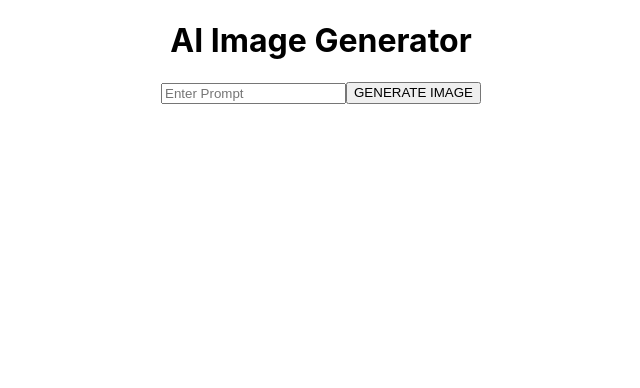
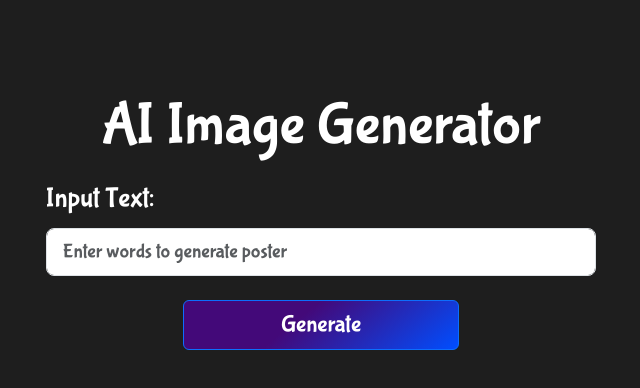
Before and after one commit to Agnes-Kalunda/AI-Image-Generator, a React (Create React App) app: page / in a window 1280 px wide. Shown: the top 388 px of the page, without its empty margins (319-959 px from the left). Built offline with nearby package versions, Linux system fonts and the light colour scheme; no server answers.

Commit message:
refactored

```diff
--- a/package.json
+++ b/package.json
@@ -6,8 +6,13 @@
     "@testing-library/jest-dom": "^5.16.5",
     "@testing-library/react": "^13.4.0",
     "@testing-library/user-event": "^13.5.0",
+    "bootstrap": "^5.3.0",
+    "file-saver": "^2.0.5",
+    "html2canvas": "^1.4.1",
+    "http-proxy-middleware": "^2.0.6",
     "openai": "^3.3.0",
     "react": "^18.2.0",
+    "react-bootstrap": "^2.8.0",
     "react-dom": "^18.2.0",
     "react-scripts": "5.0.1",
     "web-vitals": "^2.1.4"
--- a/src/App.css
+++ b/src/App.css
@@ -1,62 +1,17 @@
+@import url('https://fonts.googleapis.com/css2?family=Bubblegum+Sans&display=swap');
+
 .App {
-  text-align: center;
-
+    background-color: #1E1E1E;
+    min-height: 100vh;
+    color: #ffffff;
+    font-family: 'Bubblegum Sans', cursive;
+    padding: 7%;
 }
-
-.prompt {
-  display: flex;
-  justify-content: center;
-  height: 5%;
-
+h1{
+    font-size: 60px;
 }
-
-/* .button {
-  margin-top: 7em ;
-  width: 5%;
-  height : 5%
+.submit{
+    background: rgb(67,9,121);
+    background: linear-gradient(141deg, rgba(67,9,121,1) 41%, rgba(0,78,255,1) 100%);
+    font-size: x-large;
 }
-
-.prompt2 {
-  margin-top:.7em;
-  width: 5%;
-  height: 5%;
-} */
-
-#inputBox{
-  border: solid black 1
-}
-
-.App-logo {
-  height: 40vmin;
-  pointer-events: none;
-}
-
-@media (prefers-reduced-motion: no-preference) {
-  .App-logo {
-    animation: App-logo-spin infinite 20s linear;
-  }
-}
-
-.App-header {
-  background-color: #282c34;
-  min-height: 100vh;
-  display: flex;
-  flex-direction: column;
-  align-items: center;
-  justify-content: center;
-  font-size: calc(10px + 2vmin);
-  color: white;
-}
-
-.App-link {
-  color: #61dafb;
-}
-
-@keyframes App-logo-spin {
-  from {
-    transform: rotate(0deg);
-  }
-  to {
-    transform: rotate(360deg);
-  }
-}
--- a/src/App.js
+++ b/src/App.js
@@ -1,73 +1,13 @@
-import { useState } from 'react';
 import './App.css';
-import { Configuration, OpenAIApi } from "openai";
+import ContentGenerator from './components/ContentGenerator';
 
-const ApiKey = process.env.REACT_APP_API_KEY; // Importing the API key
-
-const configuration = new Configuration({
-  apikey: ApiKey,
-});
-
-const openai = new OpenAIApi(configuration);
 
 function App() {
-  const [image, setImage] = useState(
-    ""
-  );
-
-  const [isLoading, setIsLoading] = useState(false);
-  const [prompt, setPrompt] = useState("");
-
-
-
-  async function fetchImage(){
-    try{
-      setIsLoading(true);
-      const response = await openai.createImage({
-        prompt: prompt,
-        n: 1,
-        size: "512*512",
-      })
-
-      setImage(response.data.data[0].url);
-      setIsLoading(false);
-
-    } catch(e) {
-      setIsLoading(false);
-      console.log(e);
-    }
-  }
-
-
-
-
   return (
     <div className="App">
-      <h1>AI Image Generator</h1>
-
-      <div className='prompt'>
-      <div className='prompt2'>
-        <input
-          onChange={(e) => setPrompt(e.target.value)}
-          placeholder='Enter Prompt'/>
-      </div>
-      <button onClick={fetchImage}>GENERATE IMAGE</button>
-
-        </div>
-
-     <div>
-      {isLoading ? (
-        <>
-        <p>Image Loading .....</p>
-        <p>Please Wait.</p>
-        </>
-      ):
-      <img src={image}/>
-      }
-
-      </div>
+      <h1 className='mb-3 text-center'>AI Image Generator</h1>
+      <ContentGenerator/>
     </div>
   );
 }
-
 export default App;
--- /dev/null
+++ b/src/api/generateContent.js
@@ -0,0 +1,115 @@
+const API_KEY = process.env.REACT_APP_OPENAI_API_KEY;
+async function generateBusinessName(inputText) {
+  try {
+    // Call GPT-3 to generate business name
+    const response = await fetch('https://api.openai.com/v1/engines/davinci/completions', {
+      method: 'POST',
+      headers: {
+        'Content-Type': 'application/json',
+        'Authorization': `Bearer ${API_KEY}`
+      },
+      body: JSON.stringify({
+        prompt: `Generate a business name for "${inputText}"`,
+        max_tokens: 32,
+        temperature: 0.7,
+        n: 1
+      })
+    });
+    const data = await response.json();
+    if (!response.ok) {
+      throw new Error(`Error generating business name: ${data.error.message}`);
+    }
+    const businessName = data.choices[0].text.trim().split('\n')[0];
+    return businessName;
+  }
+  catch (error) {
+    alert(error);
+    return null;
+  }
+}
+async function generateTagline(inputText, businessName) {
+  try {
+    // Call GPT-3 to generate tagline
+    const response = await fetch('https://api.openai.com/v1/engines/davinci/completions', {
+      method: 'POST',
+      headers: {
+        'Content-Type': 'application/json',
+        'Authorization': `Bearer ${API_KEY}`
+      },
+      body: JSON.stringify({
+        prompt: `Generate a tagline for "${businessName}" that relates to "${inputText}"`,
+        max_tokens: 32,
+        temperature: 0.7,
+        n: 1
+      })
+    });
+    const data = await response.json();
+    if (!response.ok) {
+      throw new Error(`Error generating tagline: ${data.error.message}`);
+    }
+    const tagline = data.choices[0].text.trim().split('\n')[0];
+    return tagline;
+  }
+  catch (error) {
+    alert(error);
+    return null;
+  }
+}
+async function generateImage(inputText) {
+  try {
+    // Call DALL-E to generate image
+    const response = await fetch('https://api.openai.com/v1/images/generations', {
+      method: 'POST',
+      headers: {
+        'Content-Type': 'application/json',
+        'Authorization': `Bearer ${API_KEY}`
+      },
+      body: JSON.stringify({
+        model: 'image-alpha-001',
+        prompt: `Generate an image of "${inputText}"`,
+        size: '512x512',
+        response_format: 'url'
+      })
+    });
+    const data = await response.json();
+    if (!response.ok) {
+      throw new Error(`Error generating image: ${data.error.message}`);
+    }
+    const imageURL = data.data[0].url;
+    return imageURL;
+  }
+  catch (error) {
+    alert(error);
+    return null;
+  }
+}
+
+async function generateContent(inputText) {
+  try {
+    // Call function to Generate business name and tagline
+    const businessName = await generateBusinessName(inputText);
+    if (!businessName) {
+      throw new Error('Error generating business name');
+    }
+    const tagline = await generateTagline(inputText, businessName);
+    if (!tagline) {
+      throw new Error('Error generating tagline');
+    }
+
+    // Call function to Generate image
+    const imageURL = await generateImage(inputText);
+    if (!imageURL) {
+      throw new Error('Error generating image');
+    }
+    // Return generated content
+    return {
+      title: `${businessName}`,
+      content: `${businessName} - ${tagline}`,
+      imageURL: imageURL
+    };
+  } catch (error) {
+    alert(error);
+    return null;
+  }
+}
+export default generateContent;
--- /dev/null
+++ b/src/components/ContentGenerator.js
@@ -0,0 +1,53 @@
+import React, { useState } from 'react'
+import generateContent from '../api/generateContent';
+import { Button, Form, Spinner } from 'react-bootstrap';
+import Poster from './Poster';
+const ContentGenerator = () => {
+  const [inputText, setInputText] = useState('');
+  const [generatedContent, setGeneratedContent] = useState(null);
+  const [isLoading, setIsLoading] = useState(false);
+  const handleSubmit = async (e) => {
+    e.preventDefault();
+    setIsLoading(true);
+    const content = await generateContent(inputText);
+    setGeneratedContent(content);
+    setIsLoading(false);
+  };
+  return (
+    <div className='mx-auto col-6'>
+      <Form className='textform' onSubmit={handleSubmit}>
+        <Form.Group className="mb-3 " controlId="inputText">
+          <Form.Label className='fs-3'>Input Text:</Form.Label>
+          <Form.Control
+            required
+            size="lg"
+            type="text"
+            placeholder="Enter words to generate poster"
+            value={inputText}
+            onChange={(e) => setInputText(e.target.value)}
+          />
+          <div className='text-center'>
+            <Button className="mt-4 w-50 submit" type="submit" disabled={isLoading}>
+              {isLoading ? (
+                <>
+                  <Spinner animation="border" size="sm" />
+                  {' '}
+                  Generating...
+                </>
+              ) : (
+                'Generate'
+              )}
+            </Button>
+          </div>
+        </Form.Group>
+      </Form>
+      {generatedContent && (
+        <div>
+          <p>Click generate if not satisfied with result</p>
+          <Poster generatedContent={generatedContent}/>
+        </div>
+      )}
+    </div>
+  )
+}
+export default ContentGenerator
--- /dev/null
+++ b/src/components/Poster.js
@@ -0,0 +1,49 @@
+import React, { useRef, useState } from 'react';
+import { Button, Card } from 'react-bootstrap';
+import html2canvas from 'html2canvas';
+import { saveAs } from 'file-saver';
+
+const Poster = ({ generatedContent }) => {
+  const cardRef = useRef(null);
+  const [isImageLoaded, setIsImageLoaded] = useState(false);
+
+  const saveCardAsImage = () => {
+    setTimeout(() => {
+      html2canvas(cardRef.current).then(function (canvas) {
+        canvas.toBlob(function (blob) {
+          saveAs(blob, 'poster.png');
+        });
+      });
+    }, 1000); // delay of 1 second to ensure the image has loaded before downloading it
+  };
+
+  const handleImageLoaded = () => {
+    setIsImageLoaded(true);
+  };
+
+  return (
+    <div>
+      <Card
+        className="shadow text-dark"
+        style={{ width: '18 rem' }}
+        ref={cardRef}
+      >
+        <Card.Img
+          variant="top"
+          src={generatedContent.imageURL}
+          onLoad={handleImageLoaded}
+          style={{ display: isImageLoaded ? 'block' : 'none' }}
+        />
+        <Card.Body>
+          <Card.Title className="fs-2">
+            Title: {generatedContent.title}
+          </Card.Title>
+          <Card.Text>{generatedContent.content}</Card.Text>
+        </Card.Body>
+      </Card>
+      <Button className='submit mt-4 w-50' onClick={saveCardAsImage}>Download as image</Button>
+    </div>
+  );
+};
+
+export default Poster;
--- a/src/index.js
+++ b/src/index.js
@@ -1,4 +1,5 @@
 import React from 'react';
+import 'bootstrap/dist/css/bootstrap.min.css';
 import ReactDOM from 'react-dom/client';
 import './index.css';
 import App from './App';
```
Also changed, not shown: src/logo.svg (deleted), 1 other file (tests, documents, lock files or other folders).
